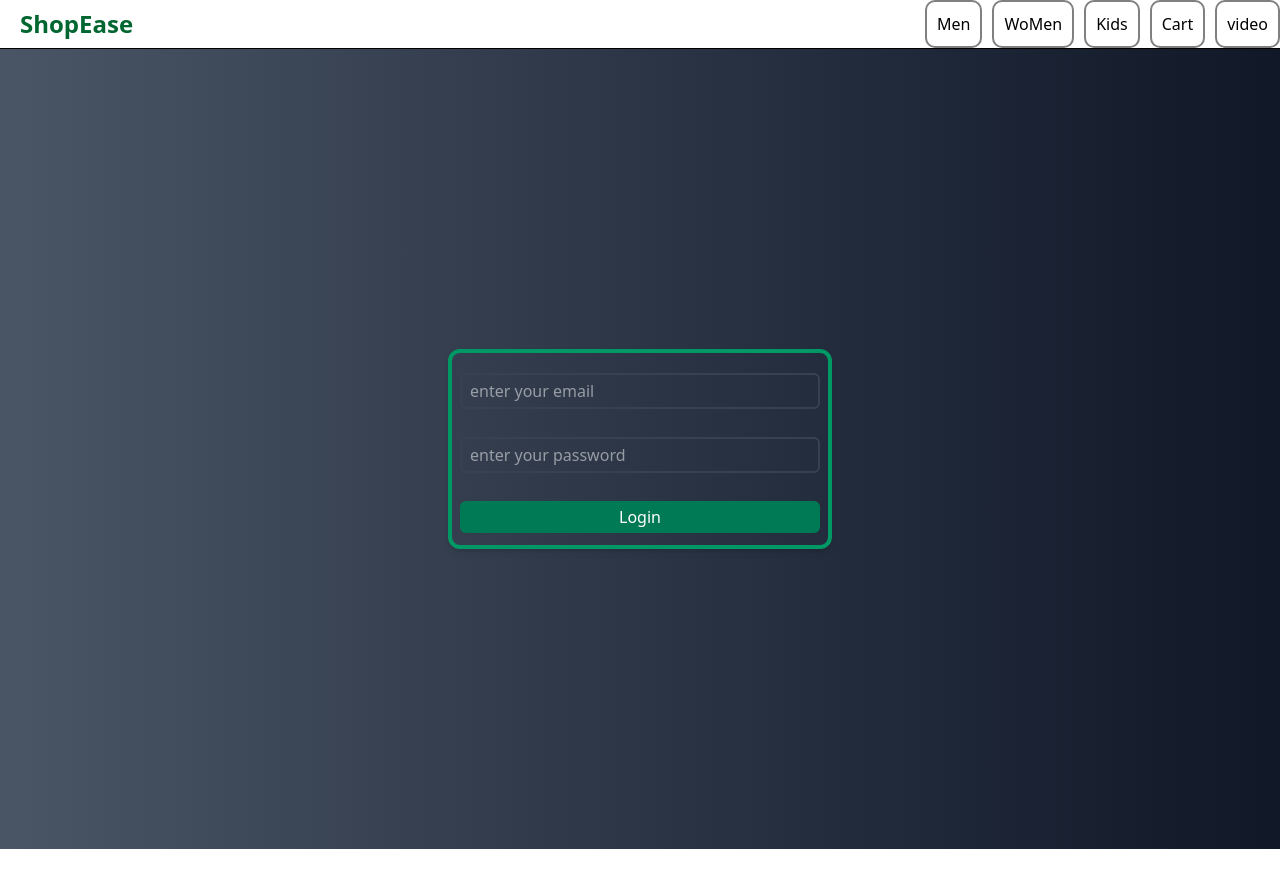
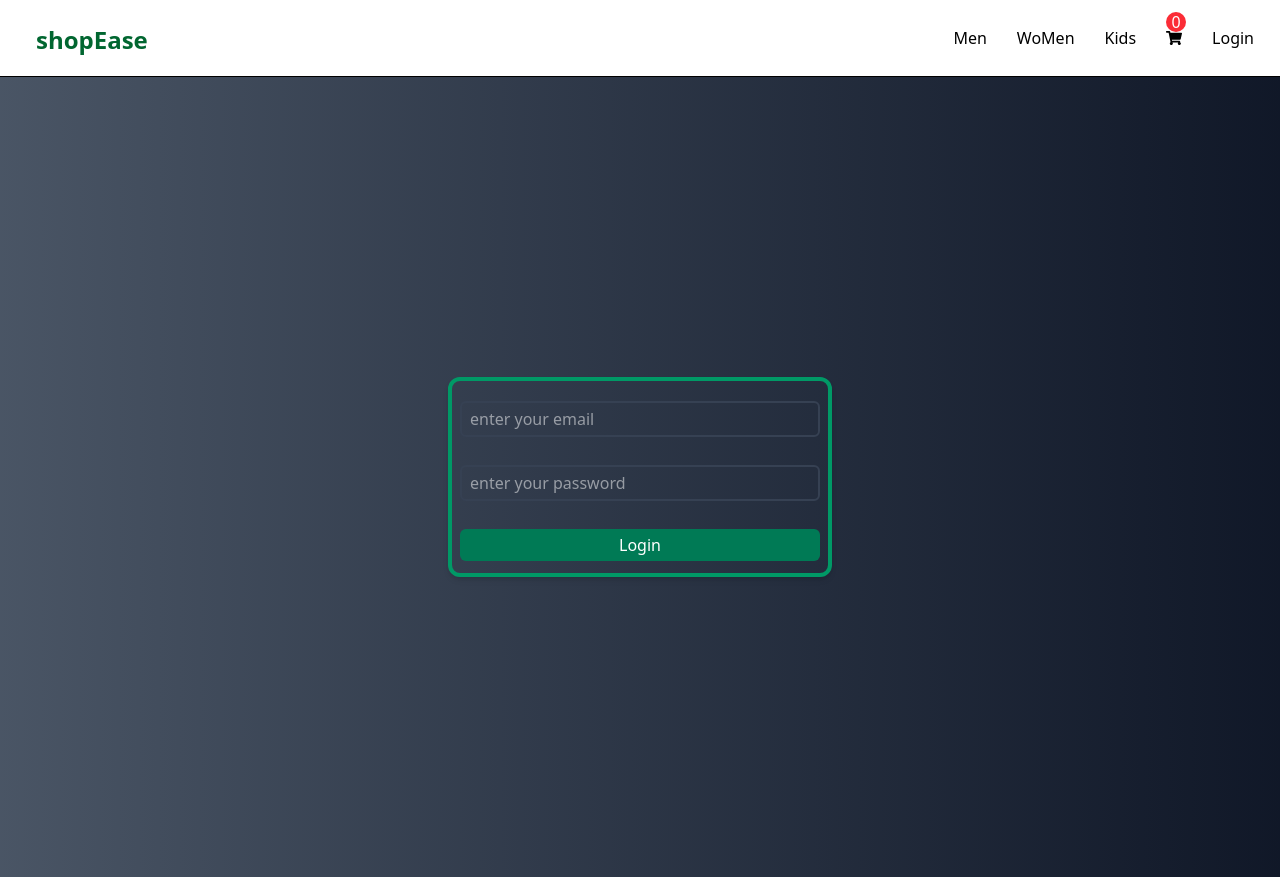
Before and after one commit to Harshmaderna/Reactjs, a React (Vite) app in the folder create ekart app by UseState/: page /login in a window 1280 px wide. Before the commit the page ends 849 px from the top, so only its background shows below. Built offline with nearby package versions, Linux system fonts and the light colour scheme.

Commit message:
implement the cart button

```diff
--- a/create ekart app by UseState/package.json
+++ b/create ekart app by UseState/package.json
@@ -14,6 +14,7 @@
     "@tailwindcss/vite": "^4.1.10",
     "react": "^19.1.0",
     "react-dom": "^19.1.0",
+    "react-icons": "^5.5.0",
     "react-redux": "^9.2.0",
     "react-router-dom": "^7.6.0",
     "router-dom": "^3.0.3",
--- a/create ekart app by UseState/src/App.jsx
+++ b/create ekart app by UseState/src/App.jsx
@@ -1,11 +1,19 @@
 import { Outlet } from "react-router-dom";
 import Navbar from "./components/Navbar";
+import { Provider } from "react-redux";
+import store from "./store/Index";
 
 function App() {
   return (
     <>
-      <Navbar />
-      <Outlet />
+      <Provider store={store}>
+        <div>
+          <Navbar />
+          <main>
+            <Outlet />
+          </main>
+        </div>
+      </Provider>
     </>
   );
 }
--- /dev/null
+++ b/create ekart app by UseState/src/app/CartSlice.js
@@ -0,0 +1,18 @@
+import { createSlice } from "@reduxjs/toolkit";
+const initialState = {
+    cartItem: []
+}
+const cartSlice = createSlice({
+    name: "cart",
+    initialState,
+    reducers: {
+        addItems: (state, action) => {
+            state.cartItem.push(action.payload)
+        },
+        removeItems: (state, action) => {},
+        clearItems: (state, action) => {},
+    },
+})
+
+export const {addItems} = cartSlice.actions;
+export default cartSlice.reducer;
--- a/create ekart app by UseState/src/components/Cart.jsx
+++ b/create ekart app by UseState/src/components/Cart.jsx
@@ -1,11 +1,37 @@
-import React from 'react'
+import React from "react";
+import { useSelector } from "react-redux";
 
 const Cart = () => {
+  const { cartItem } = useSelector((state) => state.cart);
+  console.log(cartItem);
   return (
-    <div>
-      Cart
+    <div className="max-w-md mx-auto rounded-2xl shadow-md bg-yellow-400 my-5 p-4">
+      <div className="flex justify-between items-center">
+        <h1 className="text-xl font-semibold">cart Items - {}</h1>
+        <button className="bg-red-600 text-white rounded-md px-3 py-1">
+          Clear Cart
+        </button>
+      </div>
+      {cartItem.length === 0 ? (
+        <div>
+          <p className="text-base">cart is empty</p>
+          <Link to="{/}" className="underline text-blue-700">
+            continue shopping
+          </Link>
+        </div>
+      ) : (
+        cartItem.map((item) => (
+          <div className="shadow-md flex">
+            <img
+              src=""
+              alt=""
+              className="size-16 object-contain rounded-md bg-white flex justify-center items-center"
+            />
+          </div>
+        ))
+      )}
     </div>
-  )
-}
+  );
+};
 
-export default Cart
+export default Cart;
--- a/create ekart app by UseState/src/components/Login.jsx
+++ b/create ekart app by UseState/src/components/Login.jsx
@@ -18,6 +18,7 @@ const handleChange = (e) => {
 const handleLoginSubmit = (e) => {
     e.preventDefault()
     console.log(formData)
+    setFormData("")
 }
 
   return (
--- a/create ekart app by UseState/src/components/Navbar.jsx
+++ b/create ekart app by UseState/src/components/Navbar.jsx
@@ -1,28 +1,52 @@
-import { Link } from "react-router-dom"
-import Video from "./Video"
+import { Link } from "react-router-dom";
+import Video from "./Video";
+import { useSelector } from "react-redux";
+import { FaShoppingCart } from "react-icons/fa";
 
 const Navbar = () => {
+  const { cartItem } = useSelector((state) => state.cart);
+
   return (
-    <div className='navbar'>
-      <h1 className="text-green-800 font-bold text-2xl px-5 mt-2">ShopEase</h1>
-      <ul className='menu'>
+    <div className="navbar p-4">
+      <Link to="/">
+        <h1 className="text-green-800 font-bold text-2xl px-5 mt-2">
+          shopEase
+        </h1>{" "}
+      </Link>
+      <ul className="menu">
         <li>
-         <Link className="linkes" to="/men">Men</Link>
+          <Link className="linkes" to="/men">
+            Men
+          </Link>
         </li>
         <li>
-         <Link className="linkes" to="/women">WoMen</Link>
+          <Link className="linkes" to="/women">
+            WoMen
+          </Link>
         </li>
         <li>
-         <Link className="linkes" to="/kids">Kids</Link>
+          <Link className="linkes" to="/kids">
+            Kids
+          </Link>
         </li>
         <li>
-         <Link className="linkes" to="/cart">Cart</Link>
+          <Link className="linkes" to="/cart">
+            <FaShoppingCart className=""/>
+            <span className="absolute top-2  bg-red-500 text-white rounded-full flex items-center justify-center size-5 mt-1">
+              {cartItem.length}
+            </span>
+          </Link>
         </li>
-         <li>
+        {/* <li>
          <Link className="linkes" to="/video">video</Link>
+        </li> */}
+        <li>
+          <Link className="linkes" to="/login">
+            Login
+          </Link>
         </li>
       </ul>
     </div>
-  )
-}
-export default Navbar
+  );
+};
+export default Navbar;
--- a/create ekart app by UseState/src/components/Product.jsx
+++ b/create ekart app by UseState/src/components/Product.jsx
@@ -1,4 +1,11 @@
+import { useDispatch } from "react-redux";
+import { addItems } from "../app/CartSlice";
+
 const Product = ({ product }) => {
+  const dispatch = useDispatch();
+  const handleCartItem = () => {
+    dispatch(addItems(product))
+  }
 if(!product){
   return
 }
@@ -8,6 +15,7 @@ if(!product){
       <h3>{product.title.substr(0, 20)}</h3>
       <p>Rating: {product.rate}</p>
       <p>Price: {product.price}</p>
+      <button onClick={handleCartItem} className="bg-blue-500 px-4 py-2 rounded-2xl w-49 cursor-pointer text-white">add cart</button>
     </div>
   );
 };
--- a/create ekart app by UseState/src/components/ProductContainer.jsx
+++ b/create ekart app by UseState/src/components/ProductContainer.jsx
@@ -36,7 +36,7 @@ const ProductContainer = () => {
       <input
         value={search}
         onChange={(e) => setSearch(e.target.value)}
-        className="search"
+        className="search p-1 ml-8 bg-gray-100 rounded-2xl px-2 border border-gray-200 outline-none"
         type="text"
         placeholder="search any product"
       />
--- a/create ekart app by UseState/src/components/Signup.jsx
+++ b/create ekart app by UseState/src/components/Signup.jsx
@@ -23,7 +23,7 @@ const Signup = () => {
           className="flex flex-col gap-7 p-2 my-3 justify-center items-center"
         >
             <h3 className="text-white text-2xl">Signup</h3>
-          <input
+          <input required
           onChange={handleChange}
           name="names"
           value={formdata.names}
--- a/create ekart app by UseState/src/index.css
+++ b/create ekart app by UseState/src/index.css
@@ -13,12 +13,11 @@
 
 .menu li {
   padding: 10px;
-  border: 2px solid grey;
   list-style: none;
   border-radius: 10px;
 }
 .menu li:hover {
-  background-color: black;
+  background-color: rgb(126, 117, 117);
   color: whitesmoke;
   cursor: pointer;
 }
@@ -81,10 +80,10 @@
   padding: 10px;
   border-radius: 10px;
 }
-.search{
+/* .search{
   padding: 8px;
   margin-left: 40px;
-}
+} */
 
 .search-btn{
   margin: 10px;
--- /dev/null
+++ b/create ekart app by UseState/src/store/Index.js
@@ -0,0 +1,9 @@
+import { configureStore } from "@reduxjs/toolkit";
+import cartReducer from "../app/CartSlice"
+const store = configureStore({
+  reducer: {
+    cart: cartReducer,
+  },
+});
+
+export default store;
```
Also changed, not shown: 1 other file (tests, documents, lock files or other folders).
